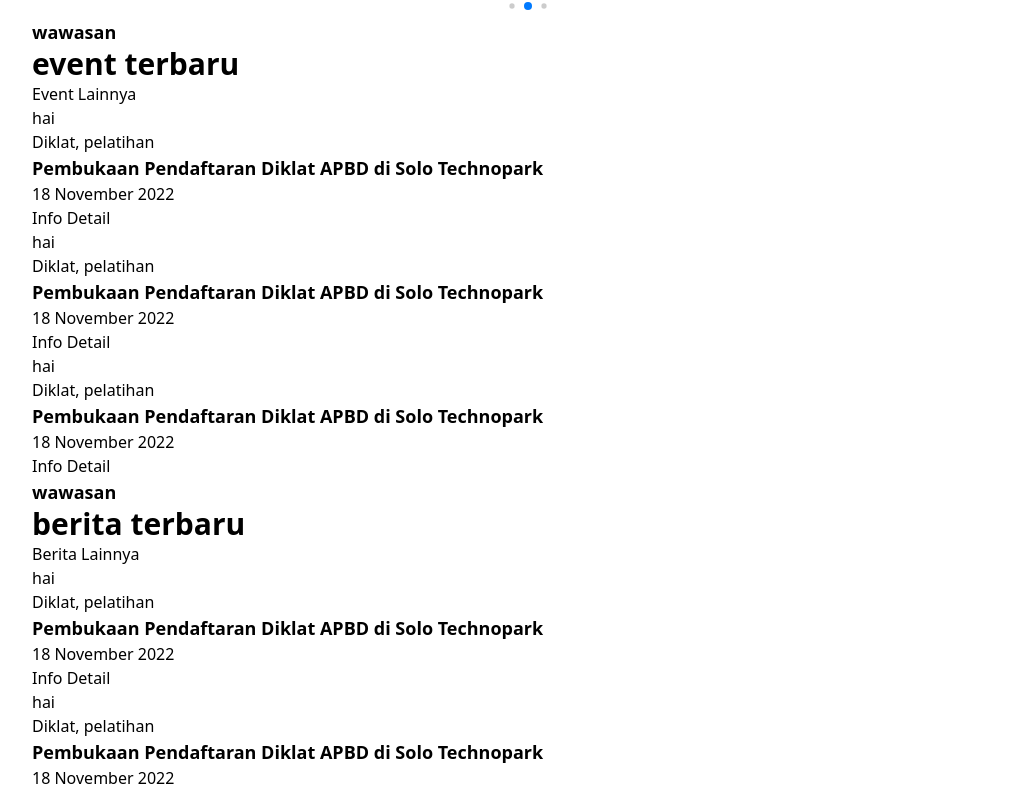
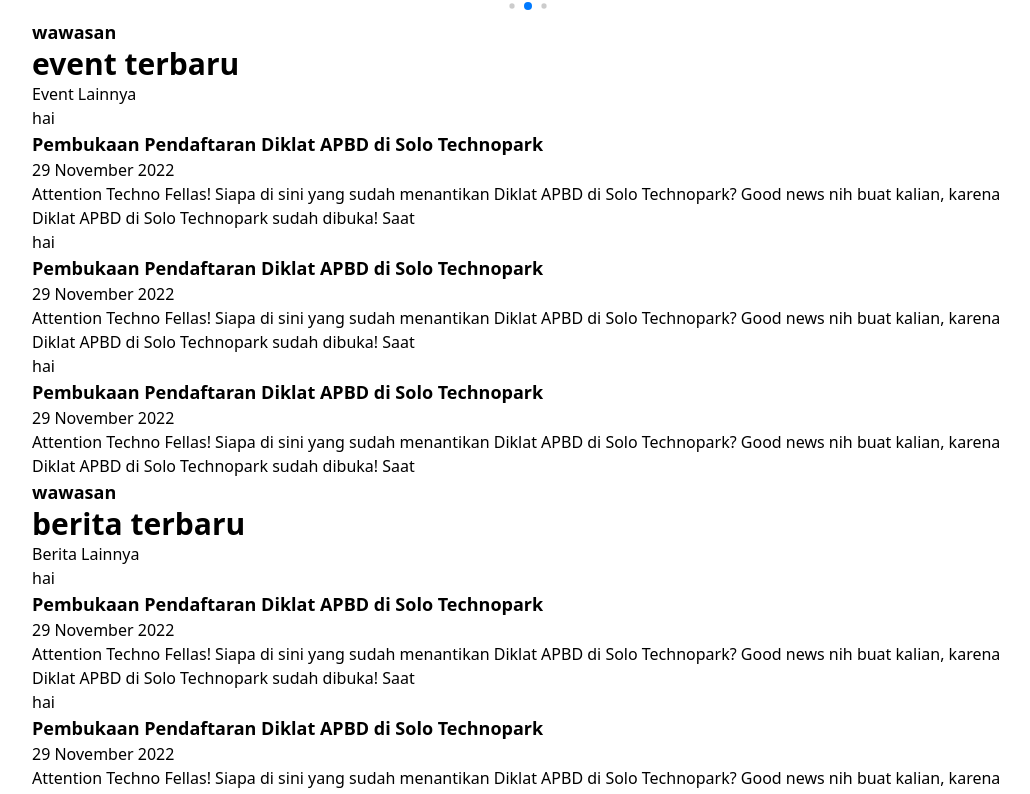
Before and after one commit to inamfalahuddin/solotechnopark.go.id, a Next.js app: page / in a window 1280 px wide. Shown: the part 5260-6054 px from the top of the page, without its empty margins (112-1142 px from the left). Built offline with nearby package versions, Linux system fonts and the light colour scheme.

Commit message:
menambahakn Event.js

```diff
--- /dev/null
+++ b/src/components/Event.js
@@ -0,0 +1,25 @@
+import React from "react";
+import Card from "./cards/Card";
+
+function Event() {
+  return (
+    <Card className="p-0 shadow-lg border-t max-w-xs overflow-hidden hover:shadow-sm transition-all cursor-pointer">
+      <div className="bg-primary-100 w-full h-52">hai</div>
+      <div className="p-5">
+        <h4 className="capitalize head-4">
+          Pembukaan Pendaftaran Diklat APBD di Solo Technopark
+        </h4>
+        <span className="text-sm text-gray-600 mt-2 mb-4 inline-block">
+          29 November 2022
+        </span>
+        <p className="text-gray-700 text-sm">
+          Attention Techno Fellas! Siapa di sini yang sudah menantikan Diklat
+          APBD di Solo Technopark? Good news nih buat kalian, karena Diklat APBD
+          di Solo Technopark sudah dibuka! Saat
+        </p>
+      </div>
+    </Card>
+  );
+}
+
+export default Event;
--- a/src/pages/index.js
+++ b/src/pages/index.js
@@ -12,7 +12,7 @@
 import Mitra from "@/components/Mitra";
 import CardLayanan from "@/components/cards/CardLayanan";
 import Testimonial from "@/components/Testimonial";
-import Event from "@/components/cards/CardEvent";
+import Event from "@/components/Event";
 import Footer from "@/components/Footer";
 
 export default function Home() {
```
